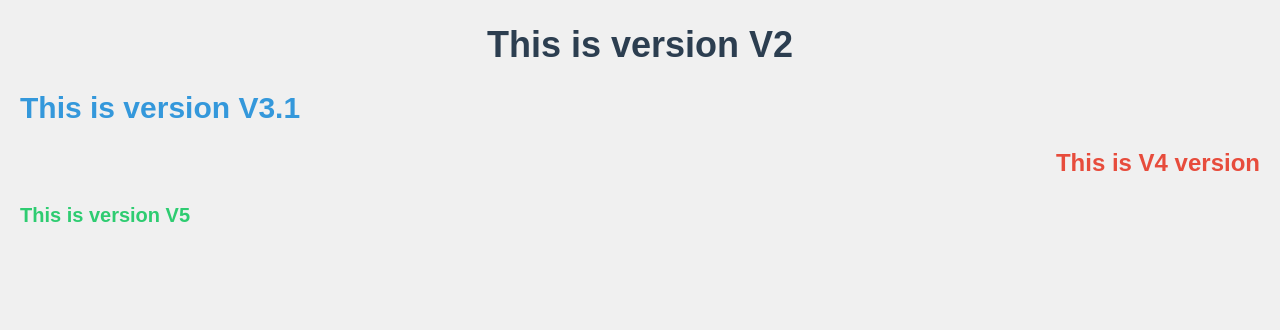
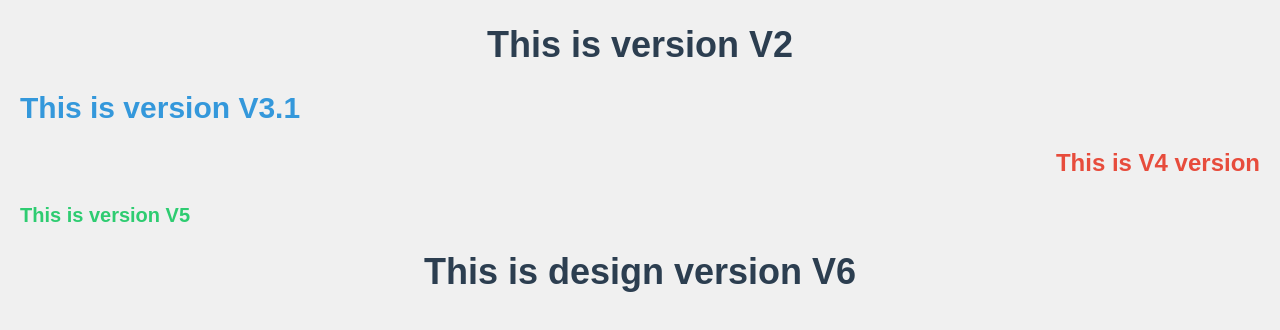
Before and after one commit to saifimd1234/myrepo, a plain HTML site: page index.html in a window 1280 px wide. Drawn offline with Linux system fonts and the light colour scheme.

Commit message:
changed design V6

```diff
--- a/index.html
+++ b/index.html
@@ -11,6 +11,7 @@
     <h2>This is version V3.1</h2>
     <h3>This is V4 version</h3>
     <h4>This is version V5</h4>
+    <h1>This is design version V6</h1>
 
 </body>
 </html>
```
